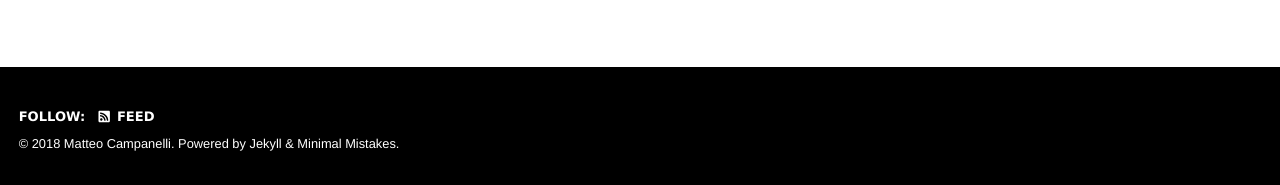
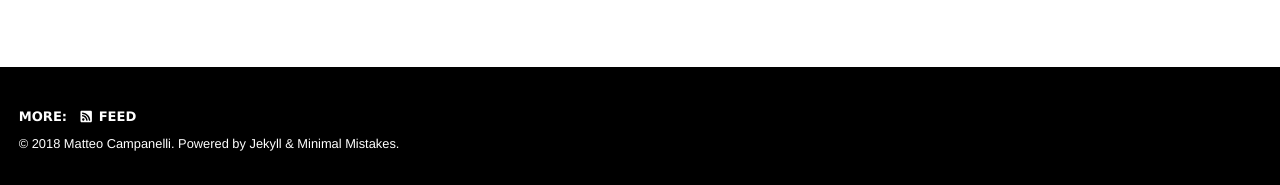
Before and after one commit to matteocam/matteocam.github.io, a Jekyll site: the page built from index.md, in a window 1280 px wide and 900 px high, scrolled down 100 px. Shown: the part 712-897 px from the top of the window. Built offline with Jekyll 4.4.1, drawn with Linux system fonts in a browser that asks for light colours; nearby versions of some CDN libraries; some web fonts are replaced; a script that is not in the unit is left out.

Commit message:
Changed Follow to More

```diff
--- a/_data/ui-text.yml
+++ b/_data/ui-text.yml
@@ -22,7 +22,7 @@ en: &DEFAULT_EN
   comments_title             : "Comments"
   more_label                 : "Learn more"
   related_label              : "You may also enjoy"
-  follow_label               : "Follow:"
+  follow_label               : "More:"
   feed_label                 : "Feed"
   powered_by                 : "Powered by"
   website_label              : "Website"
```
